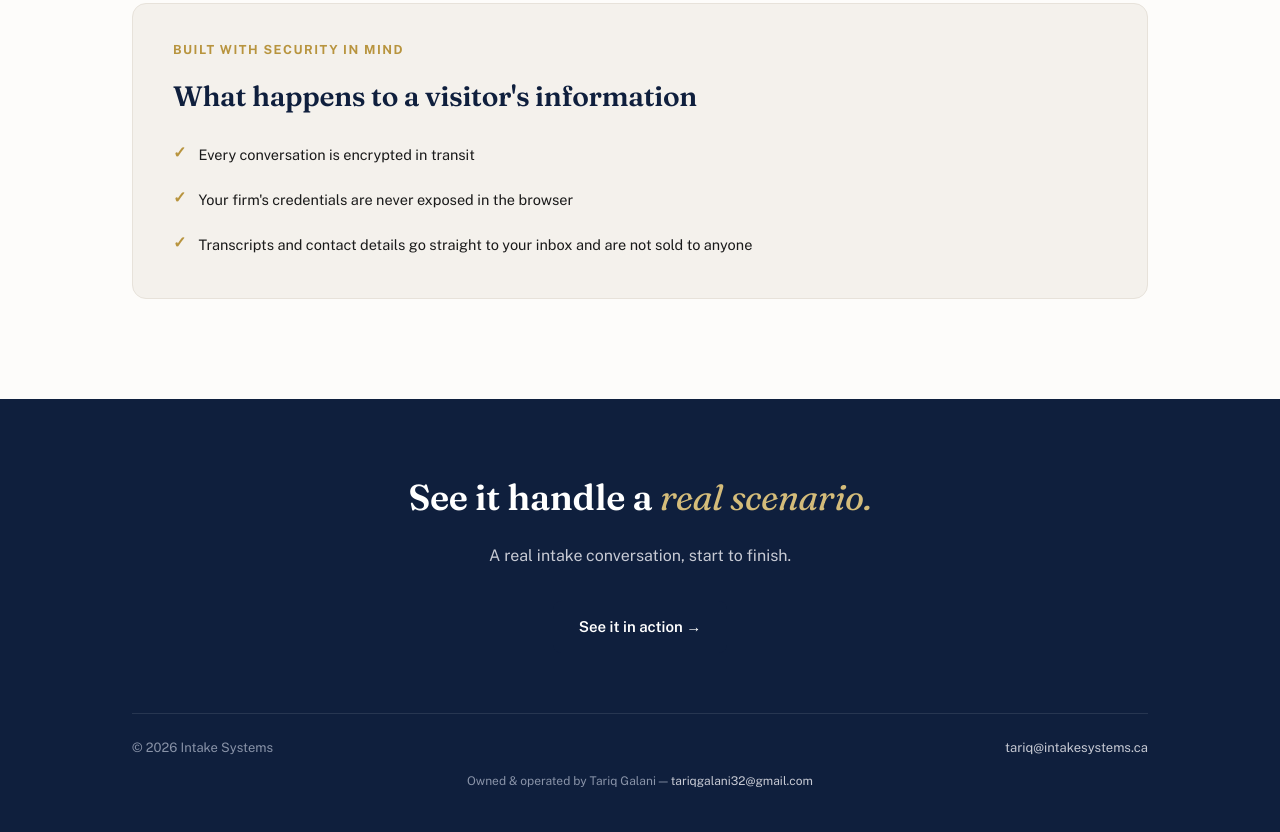
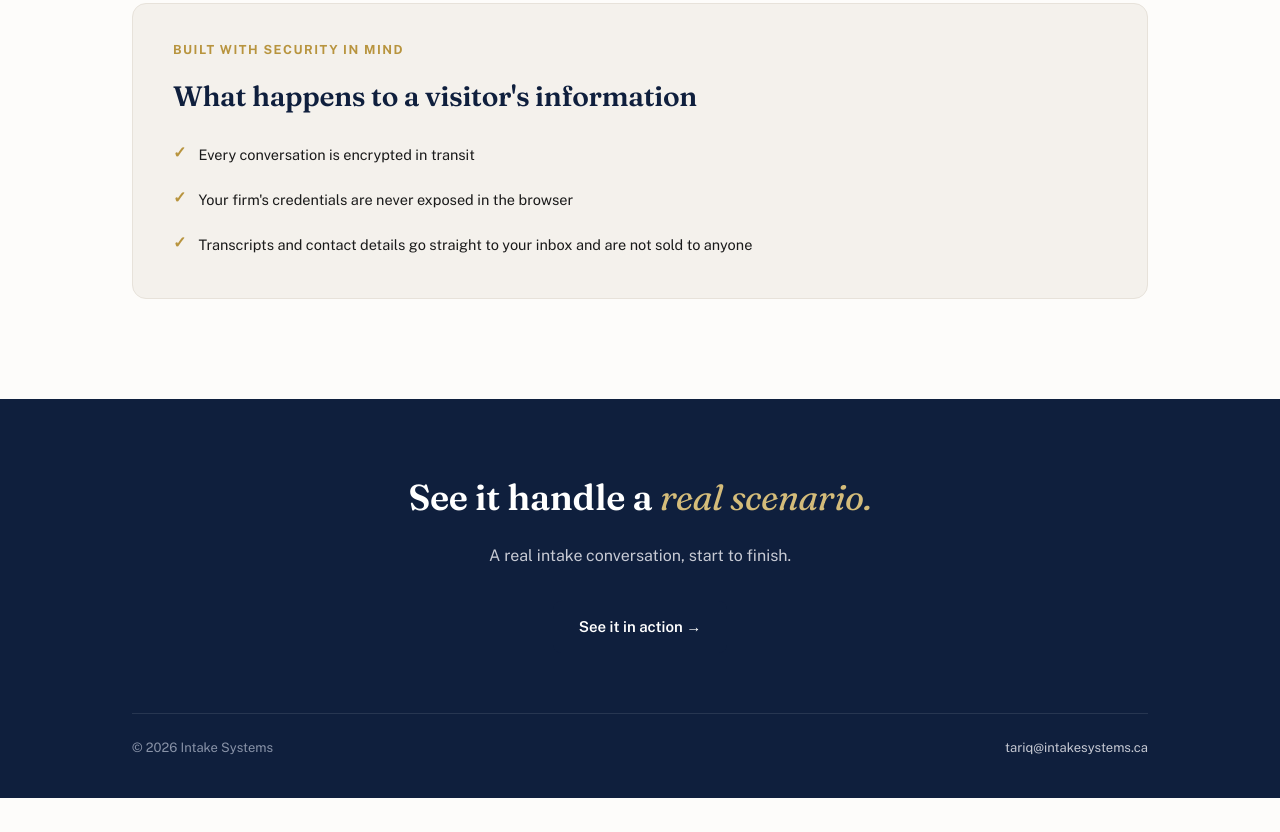
Before and after one commit to tariqintakesystems-collab/intake-systems-website, a plain HTML site: page index.html in a window 1280 px wide. Shown: the part 2423-3255 px from the top of the page. After the commit the page ends 3221 px from the top, so only its background shows below. Drawn offline with nearby package versions, Linux system fonts and the light colour scheme.

Commit message:
Remove personal email, name, and noindex tag from footer

```diff
--- a/index.html
+++ b/index.html
@@ -2,7 +2,6 @@
 <html lang="en">
 <head>
 <meta charset="UTF-8" />
-<meta name="robots" content="noindex, nofollow" />
 <meta name="viewport" content="width=device-width, initial-scale=1.0" />
 <title>Intake Systems — Conversational intake for law firms</title>
 <meta name="description" content="Custom AI-powered intake systems for law firms. Replace your contact form with a real conversation." />
@@ -480,9 +479,6 @@
         <span>© 2026 Intake Systems</span>
         <a href="mailto:tariq@intakesystems.ca">tariq@intakesystems.ca</a>
       </div>
-      <div class="footer-owner">
-        Owned &amp; operated by Tariq Galani — <a href="mailto:tariqgalani32@gmail.com">tariqgalani32@gmail.com</a>
-      </div>
     </div>
   </footer>
 
```
